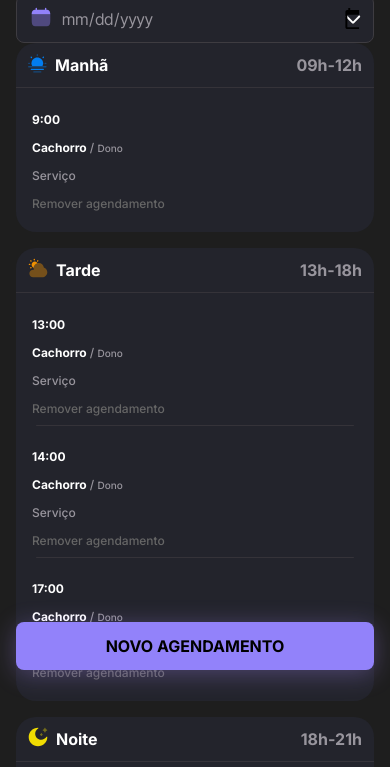
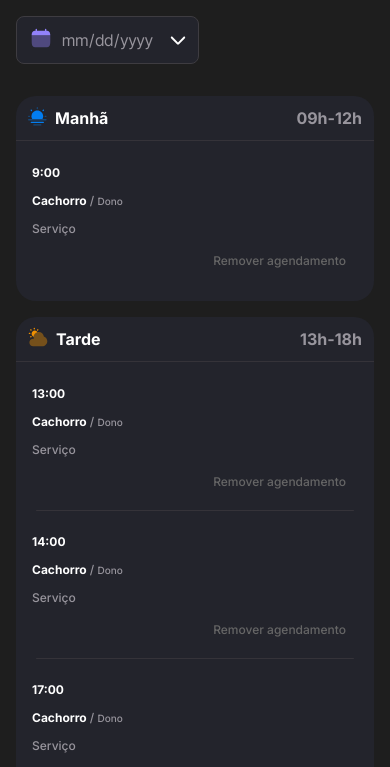
Before and after one commit to Lucascfsb/pet-scheduling, a website built with webpack: page index.html in a window 390 px wide. Shown: the part 158-925 px from the top of the page. Built offline with nearby package versions, Linux system fonts and the light colour scheme; a web font is replaced by a local one.

Commit message:
fix: adjust input date picker opacity, update calendar layout margins, and refine button positioning for better alignment

```diff
--- a/src/styles/global.css
+++ b/src/styles/global.css
@@ -133,7 +133,7 @@ main {
 
     /* Esconde o ícone padrão do input de data no Chrome */
     input[type="date"]::-webkit-calendar-picker-indicator {
-      opacity: 1;
+      opacity: 0;
       width: 24px;
       height: 24px;
       cursor: pointer;
@@ -190,6 +190,7 @@ main {
     gap: 16px;
 
     & .header-info {
+      margin-top: 21px;
       margin-bottom: 0;
 
       & p {
@@ -198,7 +199,7 @@ main {
     }
 
     & .input-calendar {
-      width: 100%;
+      width: 183px;
       max-width: 320px;
     }
   }
--- a/src/styles/schedule.css
+++ b/src/styles/schedule.css
@@ -124,6 +124,7 @@ section {
 @media (max-width: 1024px) {
   section {
     gap: 16px;
+    margin-top: 32px;
 
     & .morning,
     .evening,
@@ -143,14 +144,19 @@ section {
 
         & span,
         & .dog-owner,
-        & .service,
+        & .service{
+          margin: 12px 8px 12px 0;
+        }
+
         & a {
-          margin: 12px 8px 12px 0;
+          align-self: flex-end;
+          margin: 8px 12px 12px 0;
         }
       }
     }
   }
 }
+
 
 @media (max-width: 600px) {
   section {
@@ -184,9 +190,14 @@ section {
 
         & span,
         & .dog-owner,
-        & .service,
+        & .service
+        {
+          margin: 4px 0 0 0;
+        }
+
         & a {
-          margin: 4px 0 0 0;
+          align-self: flex-end;
+          margin: 8px 12px 12px 0;
         }
 
         &:not(:last-child)::after {
@@ -197,9 +208,12 @@ section {
     }
 
     & .new-schedule {
+      position: relative;
+      align-self: center;
+      margin-top: 24px;
       left: 16px;
       right: 16px;
-      width: auto;
+      width: 230px;
       bottom: 16px;
     }
   }
```
